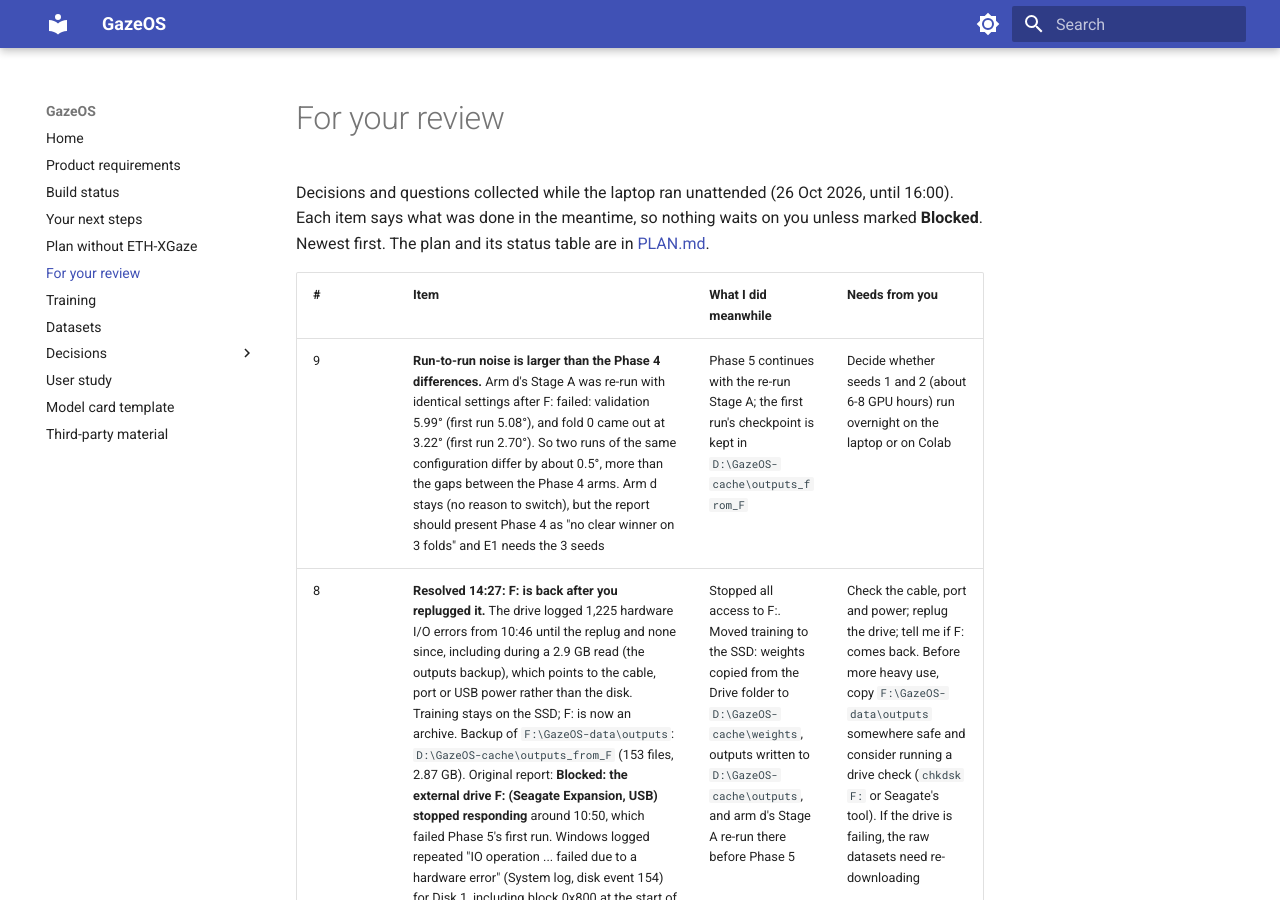
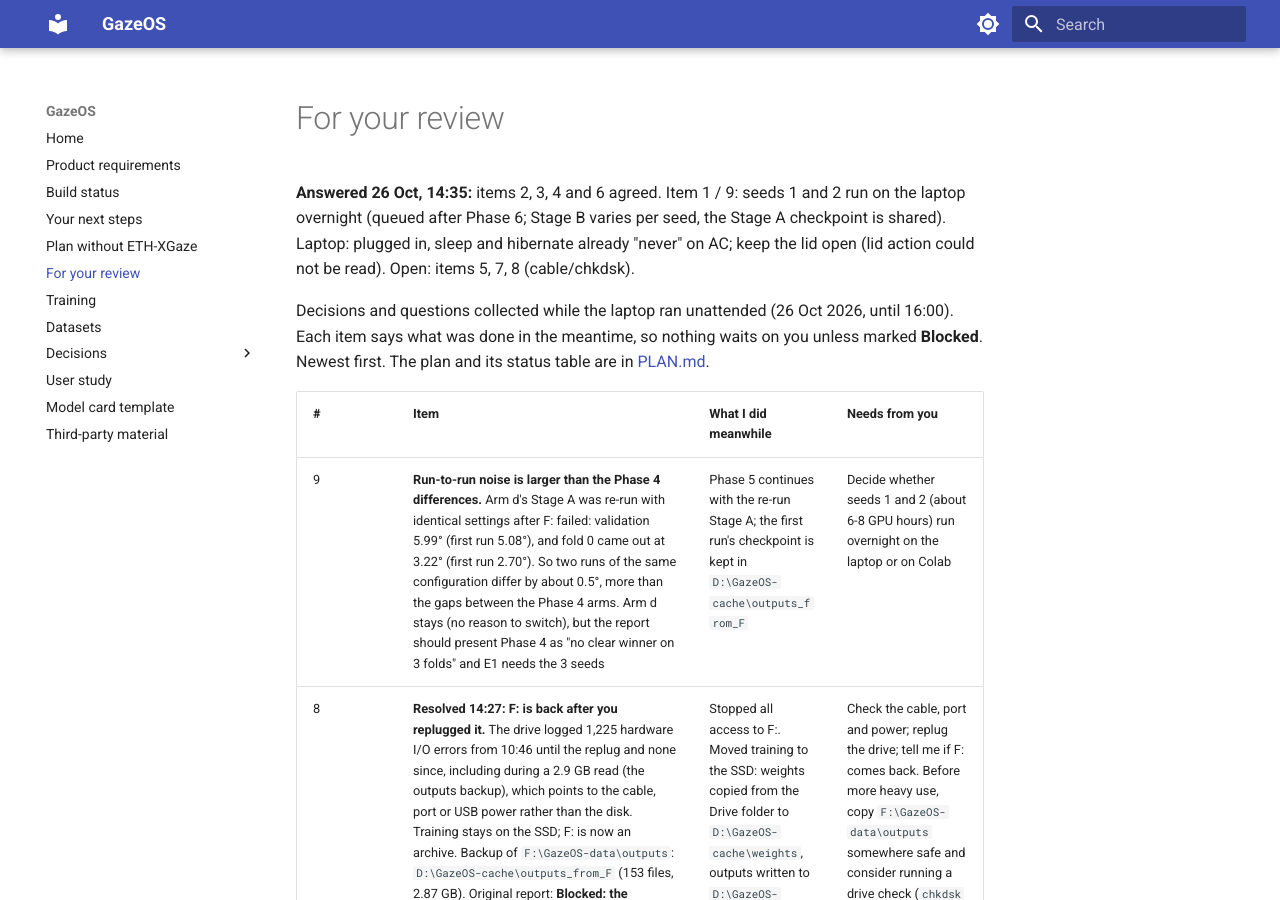
Before and after one commit to deep-9549/Gaze-Os, an MkDocs documentation site: the page built from docs/REVIEW.md, in a window 1280 px wide and 900 px high. Built offline with MkDocs 1.6.1 and Material for MkDocs 9.7.7, drawn with Linux system fonts in a browser that asks for light colours.

Commit message:
docs(review): items 2-4, 6 agreed; seeds overnight on the laptop

```diff
--- a/docs/REVIEW.md
+++ b/docs/REVIEW.md
@@ -1,4 +1,9 @@
 # For your review
+
+**Answered 26 Oct, 14:35:** items 2, 3, 4 and 6 agreed. Item 1 / 9: seeds 1 and 2
+run on the laptop overnight (queued after Phase 6; Stage B varies per seed, the Stage A
+checkpoint is shared). Laptop: plugged in, sleep and hibernate already "never" on AC;
+keep the lid open (lid action could not be read). Open: items 5, 7, 8 (cable/chkdsk).
 
 Decisions and questions collected while the laptop ran unattended (26 Oct 2026,
 until 16:00). Each item says what was done in the meantime, so nothing waits on
```
